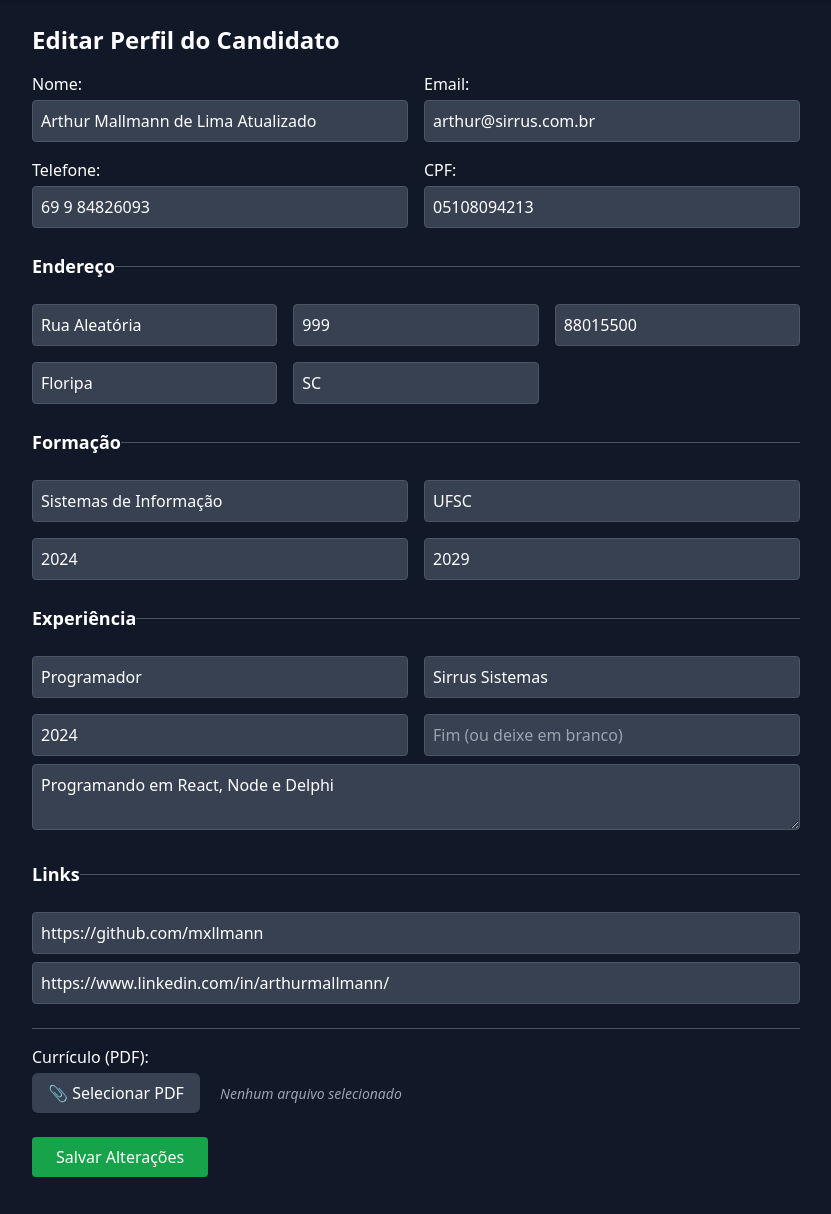
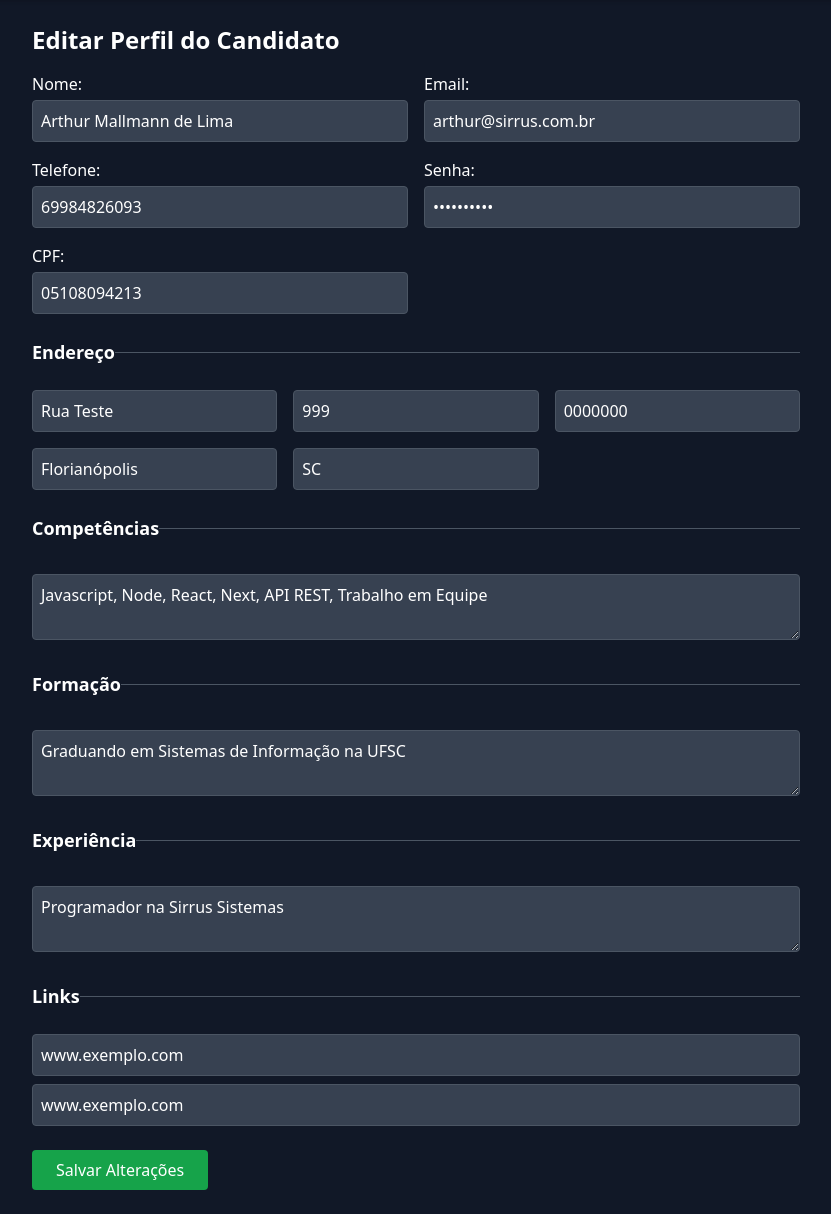
Before and after one commit to vinibarbieri/gupy-scrapper, a Flask app: page /editar-perfil in a window 1280 px wide. Shown: the part 60-1274 px from the top of the page, without its empty margins (56-887 px from the left). Before the commit the page ends 1237 px from the top, so only its background shows below. Run offline with Flask 3, Linux system fonts and the light colour scheme; some libraries are stand-ins or nearby versions.

Commit message:
Preparação para Integração
-Remoção do armazenamento de .pdf
-No botão de aplicação, é enviado o link da vaga + dados do usuário
-Mudança dos campos para bater com a maioria das vagas
-Os campos agora são mais flexíveis, o usuário vai ter liberdade de digiitar seus dados para a IA interpretar

```diff
--- a/app.py
+++ b/app.py
@@ -6,20 +6,14 @@ from werkzeug.utils import secure_filename
 from datetime import datetime
 
 app = Flask(__name__)
-app.config['UPLOAD_FOLDER'] = 'static/uploads'
 app.config['DADOS_JSON'] = 'dados.json'
 app.config['APLICACOES_JSON'] = 'aplicacoes.json'
-
-os.makedirs(app.config['UPLOAD_FOLDER'], exist_ok=True)
 
 def carregar_dados():
     if os.path.exists(app.config['DADOS_JSON']):
         with open(app.config['DADOS_JSON'], 'r') as f:
             try:
                 dados = json.load(f)
-                dados.setdefault('endereco', {})
-                dados.setdefault('formacao', {})
-                dados.setdefault('experiencias', [])
                 dados.setdefault('links', {})
                 return dados
             except json.JSONDecodeError:
@@ -49,14 +43,21 @@ def home():
     dados = carregar_dados()
     aplicacoes = carregar_aplicacoes()
 
+
     if request.method == 'POST':
         link = request.form.get('link')
         if link:
             nova_aplicacao = {
-                "data": datetime.today().strftime('%Y-%m-%d'),
+
                 "link": link,
-                "status": "sucesso"
             }
+
+            candidatura = {
+                "candidatura": nova_aplicacao,
+                "dados_usuario": dados
+            }
+            print(candidatura)
+
             aplicacoes.append(nova_aplicacao)
             salvar_aplicacoes(aplicacoes)
             return redirect(url_for('home'))
@@ -72,6 +73,7 @@ def editar_perfil():
         dados['nome'] = request.form.get('nome')
         dados['email'] = request.form.get('email')
         dados['telefone'] = request.form.get('telefone')
+        dados['password'] = request.form.get('password')
         dados['cpf'] = request.form.get('cpf')
 
         dados['endereco'] = {
@@ -82,32 +84,16 @@ def editar_perfil():
             'cep': request.form.get('cep')
         }
 
-        dados['formacao'] = {
-            'curso': request.form.get('curso'),
-            'instituicao': request.form.get('instituicao'),
-            'ano_inicio': request.form.get('ano_inicio'),
-            'ano_fim': request.form.get('ano_fim')
-        }
+        dados['competencias'] = request.form.get('competencias')
 
-        dados['experiencias'] = [{
-            'cargo': request.form.get('cargo'),
-            'empresa': request.form.get('empresa'),
-            'inicio': request.form.get('inicio'),
-            'fim': request.form.get('fim'),
-            'descricao': request.form.get('descricao')
-        }]
+        dados['formacao'] = request.form.get('formacao')
+
+        dados['experiencias'] = request.form.get('experiencias')
 
         dados['links'] = {
             'linkedin': request.form.get('linkedin'),
             'github': request.form.get('github')
         }
-
-        if 'curriculo' in request.files:
-            file = request.files['curriculo']
-            if file and file.filename.endswith('.pdf'):
-                filename = secure_filename(file.filename)
-                file.save(os.path.join(app.config['UPLOAD_FOLDER'], filename))
-                dados['curriculo_pdf'] = filename
 
         salvar_dados(dados)
         return redirect(url_for('home'))
--- a/dados.json
+++ b/dados.json
@@ -1,33 +1,21 @@
 {
-  "nome": "Arthur Mallmann de Lima Atualizado",
+  "nome": "Arthur Mallmann de Lima",
   "email": "arthur@sirrus.com.br",
-  "telefone": "69 9 84826093",
+  "telefone": "69984826093",
+  "password": "senhateste",
   "cpf": "05108094213",
   "endereco": {
-    "rua": "Rua Aleatória",
+    "rua": "Rua Teste",
     "numero": "999",
-    "cidade": "Floripa",
+    "cidade": "Florianópolis",
     "estado": "SC",
-    "cep": "88015500"
+    "cep": "0000000"
   },
-  "formacao": {
-    "curso": "Sistemas de Informação",
-    "instituicao": "UFSC",
-    "ano_inicio": "2024",
-    "ano_fim": "2029"
-  },
-  "experiencias": [
-    {
-      "cargo": "Programador",
-      "empresa": "Sirrus Sistemas",
-      "inicio": "2024",
-      "fim": "",
-      "descricao": "Programando em React, Node e Delphi"
-    }
-  ],
+  "competencias": "Javascript, Node, React, Next, API REST, Trabalho em Equipe",
+  "formacao": "Graduando em Sistemas de Informação na UFSC",
+  "experiencias": "Programador na Sirrus Sistemas",
   "links": {
-    "linkedin": "https://github.com/mxllmann",
-    "github": "https://www.linkedin.com/in/arthurmallmann/"
-  },
-  "curriculo_pdf": "modelo-branco.pdf"
+    "linkedin": "www.exemplo.com",
+    "github": "www.exemplo.com"
+  }
 }
--- a/templates/editar_perfil.html
+++ b/templates/editar_perfil.html
@@ -22,6 +22,10 @@
       <input name="telefone" value="{{ dados.telefone or '' }}" type="text" class="w-full p-2 rounded bg-gray-700 border border-gray-600 text-white" />
     </div>
     <div>
+      <label class="block mb-1">Senha:</label>
+      <input name="password" value="{{ dados.password or '' }}" type="password" class="w-full p-2 rounded bg-gray-700 border border-gray-600 text-white" />
+    </div>
+    <div>
       <label class="block mb-1">CPF:</label>
       <input name="cpf" value="{{ dados.cpf or '' }}" type="text" class="w-full p-2 rounded bg-gray-700 border border-gray-600 text-white" />
     </div>
@@ -39,27 +43,22 @@
     </div>
   </fieldset>
 
+  <!-- Competências -->
+  <fieldset class="border-t border-gray-600 pt-4">
+    <legend class="text-lg font-semibold text-white mb-2">Competências</legend>
+     <textarea name="competencias" placeholder="Descreva as suas competências (Hard Skills e Soft Skills)" class="w-full p-2 mt-2 rounded bg-gray-700 border border-gray-600 text-white">{{ dados.competencias if dados.competencias else '' }}</textarea>
+  </fieldset>
+
   <!-- Formação -->
   <fieldset class="border-t border-gray-600 pt-4">
     <legend class="text-lg font-semibold text-white mb-2">Formação</legend>
-    <div class="grid md:grid-cols-2 gap-4">
-      <input name="curso" value="{{ dados.formacao.curso if dados.formacao else '' }}" placeholder="Curso" class="p-2 rounded bg-gray-700 border border-gray-600 text-white" />
-      <input name="instituicao" value="{{ dados.formacao.instituicao if dados.formacao else '' }}" placeholder="Instituição" class="p-2 rounded bg-gray-700 border border-gray-600 text-white" />
-      <input name="ano_inicio" value="{{ dados.formacao.ano_inicio if dados.formacao else '' }}" placeholder="Ano de início" class="p-2 rounded bg-gray-700 border border-gray-600 text-white" />
-      <input name="ano_fim" value="{{ dados.formacao.ano_fim if dados.formacao else '' }}" placeholder="Ano de término (ou deixe em branco)" class="p-2 rounded bg-gray-700 border border-gray-600 text-white" />
-    </div>
+     <textarea name="formacao" placeholder="Descreva as suas formações e certificações" class="w-full h p-2 mt-2 rounded bg-gray-700 border border-gray-600 text-white">{{ dados.formacao if dados.formacao else '' }}</textarea>
   </fieldset>
 
   <!-- Experiência -->
   <fieldset class="border-t border-gray-600 pt-4">
     <legend class="text-lg font-semibold text-white mb-2">Experiência</legend>
-    <div class="grid md:grid-cols-2 gap-4">
-      <input name="cargo" value="{{ dados.experiencias[0].cargo if dados.experiencias else '' }}" placeholder="Cargo" class="p-2 rounded bg-gray-700 border border-gray-600 text-white" />
-      <input name="empresa" value="{{ dados.experiencias[0].empresa if dados.experiencias else '' }}" placeholder="Empresa" class="p-2 rounded bg-gray-700 border border-gray-600 text-white" />
-      <input name="inicio" value="{{ dados.experiencias[0].inicio if dados.experiencias else '' }}" placeholder="Início (ex: 2022-01)" class="p-2 rounded bg-gray-700 border border-gray-600 text-white" />
-      <input name="fim" value="{{ dados.experiencias[0].fim if dados.experiencias else '' }}" placeholder="Fim (ou deixe em branco)" class="p-2 rounded bg-gray-700 border border-gray-600 text-white" />
-    </div>
-    <textarea name="descricao" placeholder="Descrição da experiência" class="w-full p-2 mt-2 rounded bg-gray-700 border border-gray-600 text-white">{{ dados.experiencias[0].descricao if dados.experiencias else '' }}</textarea>
+    <textarea name="experiencias" placeholder="Descreva as suas experiências" class="w-full p-2 mt-2 rounded bg-gray-700 border border-gray-600 text-white">{{ dados.experiencias if dados.experiencias else '' }}</textarea>
   </fieldset>
 
   <!-- Links -->
@@ -69,18 +68,6 @@
     <input name="github" value="{{ dados.links.github if dados.links else '' }}" placeholder="GitHub" class="w-full p-2 rounded bg-gray-700 border border-gray-600 text-white" />
   </fieldset>
 
-  <!-- Currículo PDF -->
-  <div class="pt-4 border-t border-gray-600">
-    <label class="block mb-1 font-medium text-white">Currículo (PDF):</label>
-    <div class="relative w-full">
-      <label for="curriculo" class="cursor-pointer inline-flex items-center px-4 py-2 bg-gray-700 hover:bg-gray-600 rounded-md text-white shadow-sm">
-        📎 Selecionar PDF
-      </label>
-      <input id="curriculo" name="curriculo" type="file" accept="application/pdf" class="hidden"
-        onchange="document.getElementById('file-name').textContent = this.files[0]?.name || 'Nenhum arquivo selecionado'" />
-      <span id="file-name" class="ml-4 text-sm text-gray-400 italic">Nenhum arquivo selecionado</span>
-    </div>
-  </div>
 
   <button type="submit" class="mt-4 px-6 py-2 bg-green-600 hover:bg-green-700 rounded text-white">
     Salvar Alterações
```
Also changed, not shown: aplicacoes.json (+30 -0 lines), templates/home.html (+4 -19 lines), 1 other file.
